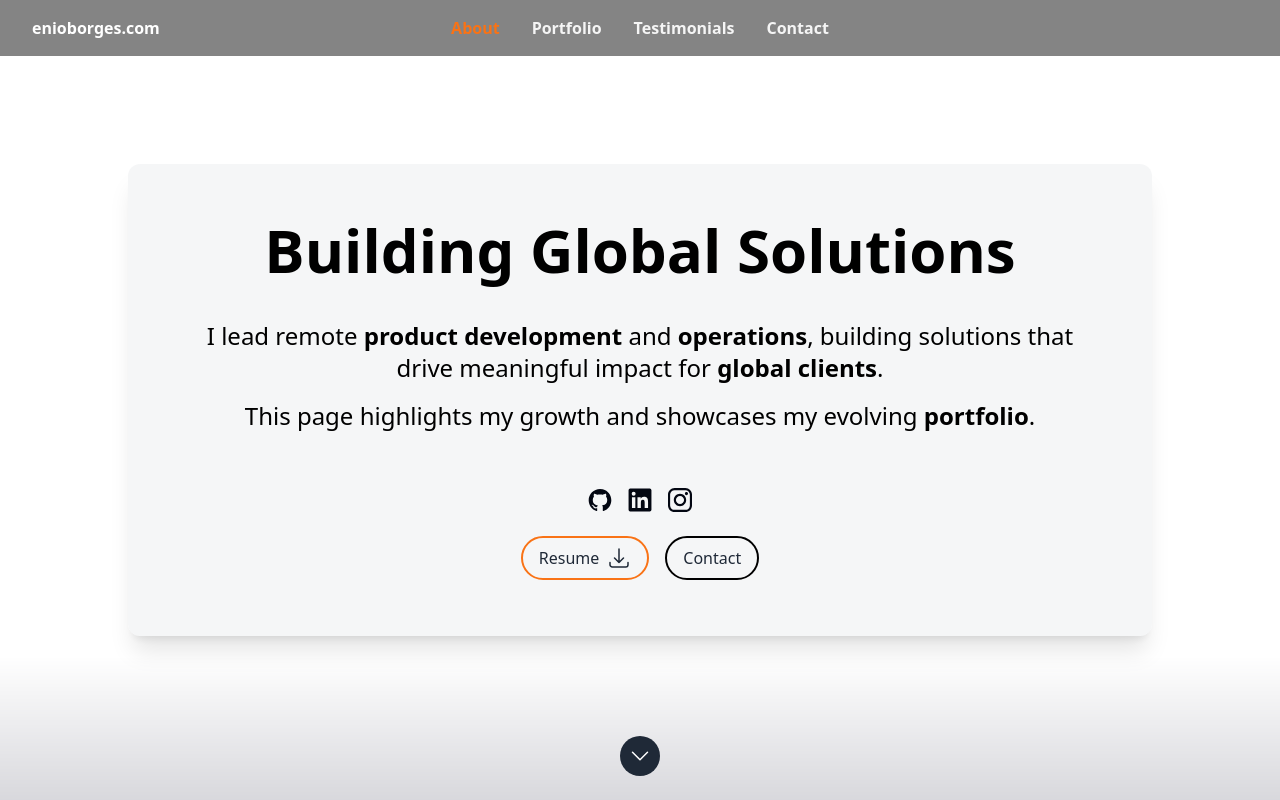
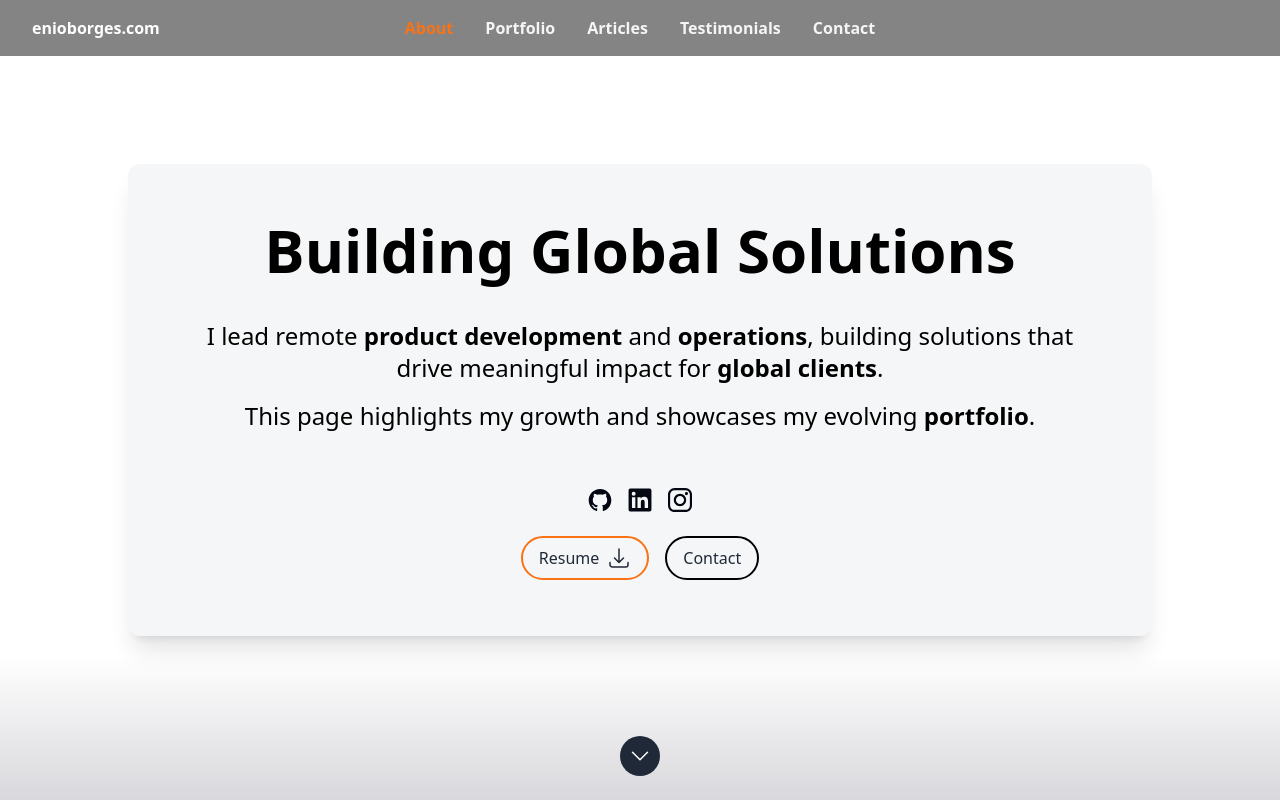
Before and after one commit to borgesenioc/react-resume-enio, a Next.js app: page / in a window 1280 px wide. Shown: the top 800 px of the page. Built offline with nearby package versions, Linux system fonts and the light colour scheme.

Commit message:
feature: add articles section placeholder

```diff
--- a/package.json
+++ b/package.json
@@ -19,7 +19,8 @@
     "next": "^15.2.1-canary.5",
     "react": "^18.2.0",
     "react-dom": "^18.2.0",
-    "ts-pattern": "^5.0.4"
+    "ts-pattern": "^5.0.4",
+    "yarn": "^1.22.22"
   },
   "devDependencies": {
     "@next/eslint-plugin-next": "^14.0.3",
--- /dev/null
+++ b/src/components/Sections/Articles.tsx
@@ -0,0 +1,19 @@
+import {FC, memo} from 'react';
+
+export const ArticlesSection: FC = memo(() => {
+  return (
+    <section id="Articles" className="py-20 px-4 bg-white text-gray-800">
+      <div className="max-w-4xl mx-auto">
+        <a href="#Articles">
+          <h2 className="text-4xl font-bold mb-8 text-gray-900">Articles</h2>
+        </a>
+        <div className="grid gap-8">
+          <p className="text-gray-600 italic">Articles coming soon...</p>
+        </div>
+      </div>
+    </section>
+  );
+});
+
+ArticlesSection.displayName = 'ArticlesSection';
+export default ArticlesSection;
--- a/src/components/Sections/Header.tsx
+++ b/src/components/Sections/Header.tsx
@@ -12,7 +12,7 @@ export const headerID = 'headerNav';
 const Header: FC = memo(() => {
   const [currentSection, setCurrentSection] = useState<SectionId | null>(null);
   const navSections = useMemo(
-    () => [SectionId.About, SectionId.Portfolio, SectionId.Testimonials, SectionId.Contact],
+    () => [SectionId.About, SectionId.Portfolio, SectionId.Articles, SectionId.Testimonials, SectionId.Contact],
     [],
   );
 
--- a/src/data/data.tsx
+++ b/src/data/data.tsx
@@ -41,6 +41,7 @@ export const SectionId = {
   Skills: 'skills',
   Stats: 'stats',
   Testimonials: 'testimonials',
+  Articles: 'articles',
 } as const;
 
 export type SectionId = (typeof SectionId)[keyof typeof SectionId];
--- a/src/pages/index.tsx
+++ b/src/pages/index.tsx
@@ -7,6 +7,7 @@ import Contact from '../components/Sections/Contact';
 import Footer from '../components/Sections/Footer';
 import Hero from '../components/Sections/Hero';
 import Portfolio from '../components/Sections/Portfolio';
+import Articles from '../components/Sections/Articles';
 import Testimonials from '../components/Sections/Testimonials';
 import {homePageMeta} from '../data/data';
 
@@ -21,6 +22,7 @@ const Home: FC = memo(() => {
       <Hero />
       <About />
       <Portfolio />
+      <Articles />
       <Testimonials />
       <Contact />
       <Footer />
```
Also changed, not shown: next-env.d.ts, 2 other files (tests, documents, lock files or other folders).
